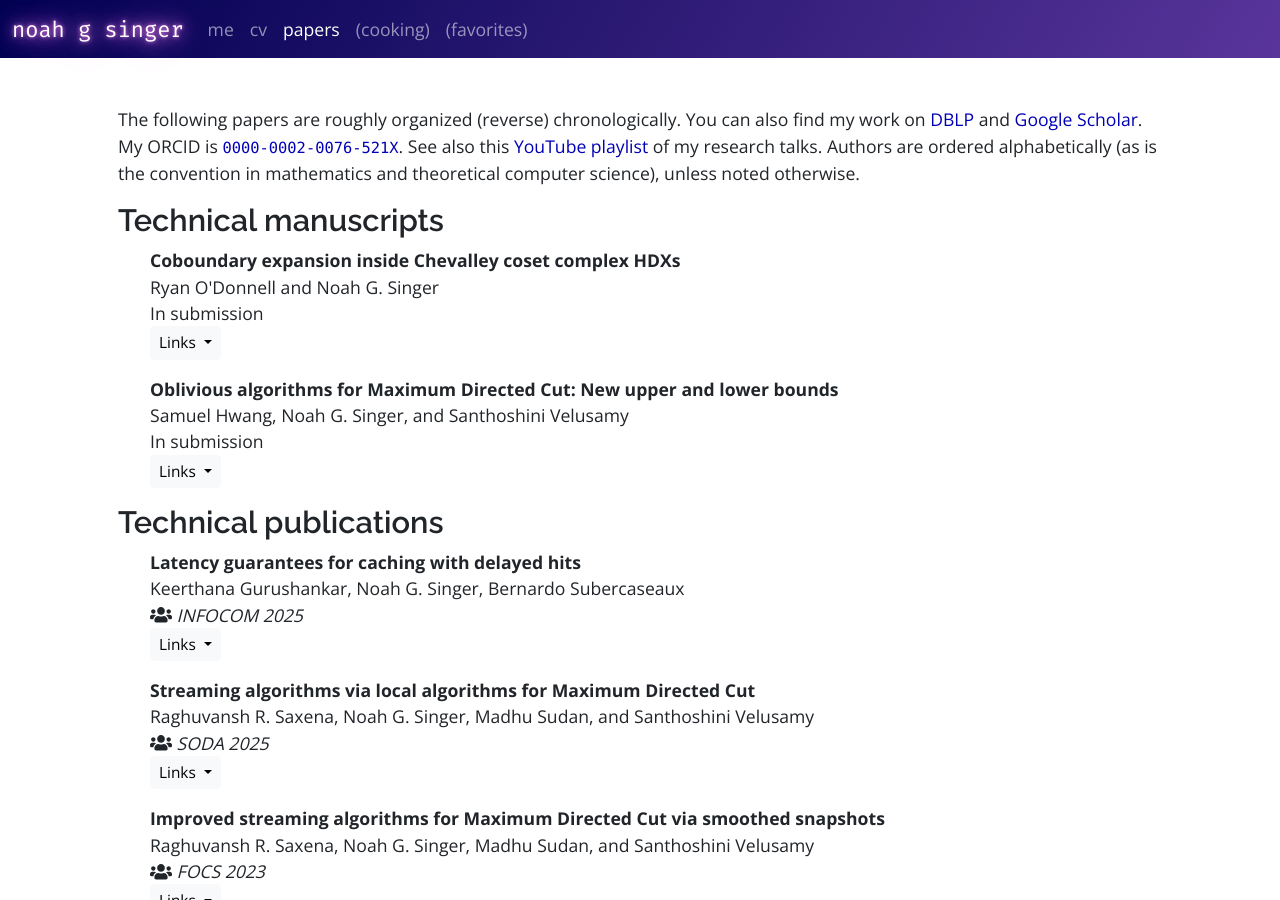
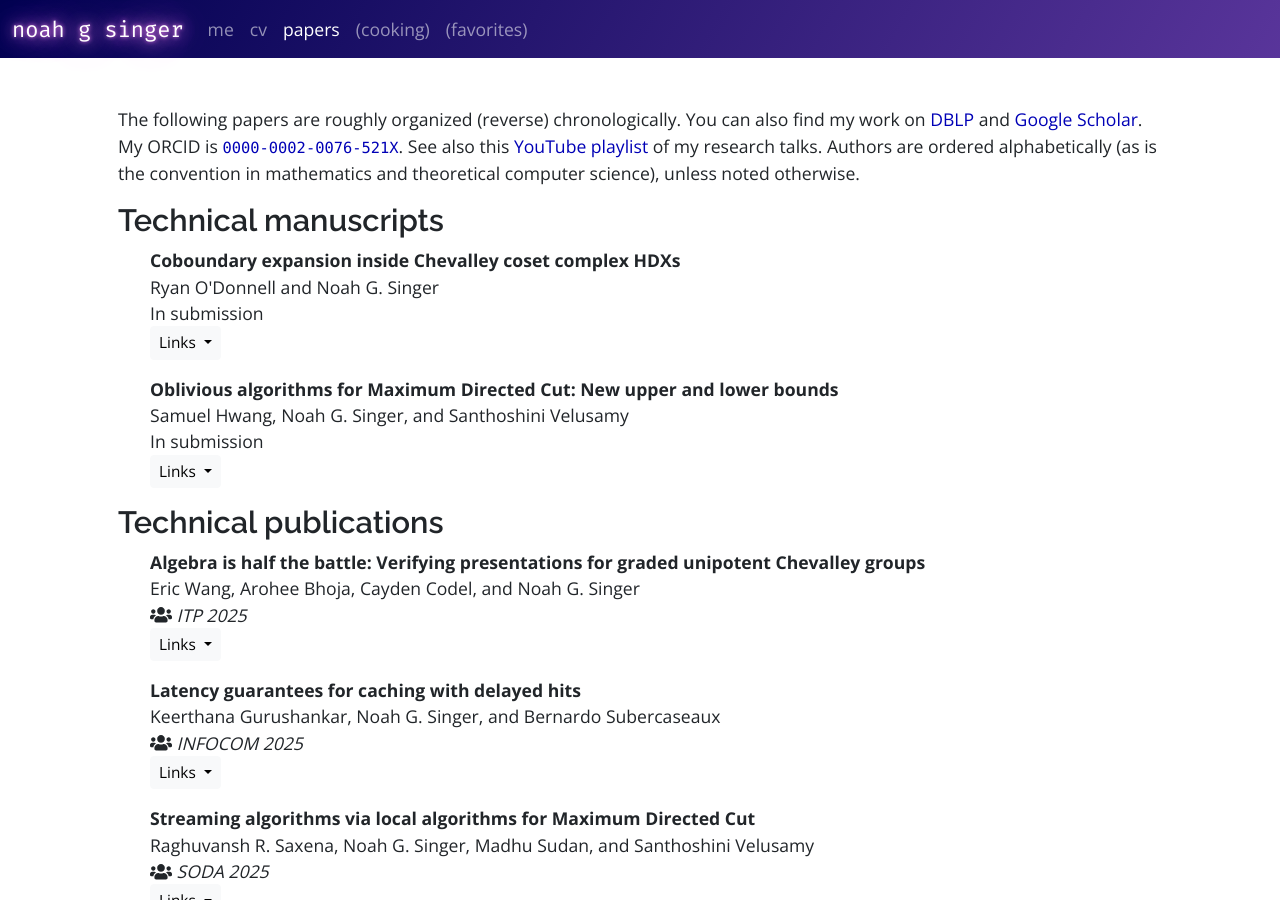
Before and after one commit to singerng/noahsinger.org, a Jekyll site: the page built from papers/index.md, in a window 1280 px wide and 900 px high. Built offline with Jekyll 4.4.1, drawn with Linux system fonts in a browser that asks for light colours; nearby versions of some CDN libraries.

Commit message:
added itp paper

```diff
--- a/_data/papers/publications.yaml
+++ b/_data/papers/publications.yaml
@@ -1,5 +1,11 @@
+- title: "Algebra is half the battle: Verifying presentations for graded unipotent Chevalley groups"
+  authors: Eric Wang, Arohee Bhoja, Cayden Codel, and Noah G. Singer
+  venues:
+    - type: conference
+      title: ITP 2025
+
 - title: "Latency guarantees for caching with delayed hits"
-  authors: Keerthana Gurushankar, Noah G. Singer, Bernardo Subercaseaux
+  authors: Keerthana Gurushankar, Noah G. Singer, and Bernardo Subercaseaux
   venues:
     - type: conference
       title: INFOCOM 2025
```
